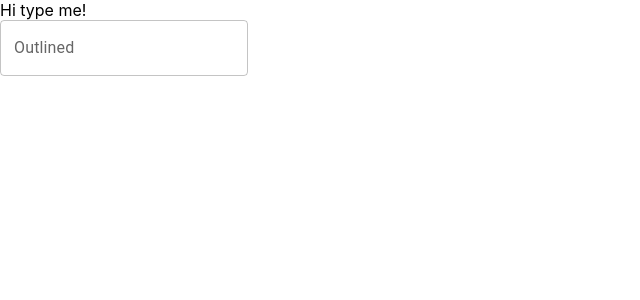
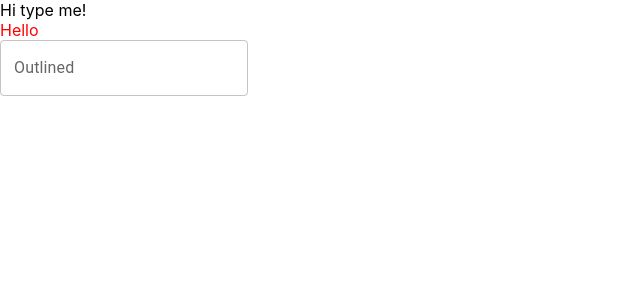
Before and after one commit to Jake-Yeo/nova-type, a React (Create React App) app: page / in a window 1280 px wide. Shown: the top 300 px of the page, without its empty margins (0-640 px from the left). Built offline with nearby package versions, Linux system fonts and the light colour scheme.

Commit message:
Basic typing functionality checking

```diff
--- /dev/null
+++ b/src/components/CheckDisplay.tsx
@@ -0,0 +1,5 @@
+import * as React from 'react'
+
+export default function CheckDisplay() {
+
+}
--- a/src/components/TextDisplay.tsx
+++ b/src/components/TextDisplay.tsx
@@ -1,7 +1,16 @@
+import Typography from '@mui/material/Typography';
 import * as React from 'react'
 
 export default function TypeArea({ textToType }: { textToType: string}) {
+
+    const rows = [];
+
+    for (let i = 0; i < 1; i++) {
+        rows.push(<span style ={{color: 'red'}}>Hello</span>);
+    }
+
     return (<>
     <div>{textToType}</div>
+    <div>{rows}</div>
     </>);
 }
--- a/src/components/TypeArea.tsx
+++ b/src/components/TypeArea.tsx
@@ -1,6 +1,11 @@
 import { TextField } from '@mui/material';
 import * as React from 'react'
 
+
+
+
+export default function TypeArea({ textToType }: { textToType: string}) {
+  const [rows, setRows] = React.useState<any[]>([]);
   var timeStart: number = 0;
 var timeEnd: number = 0;
 
@@ -16,12 +21,32 @@ function check(e: React.ChangeEvent<HTMLInputElement | HTMLTextAreaElement>, tex
       timeEnd = date.getTime();
       console.log((timeEnd - timeStart)/1000);
     }
+    updateText(e, textToType);
   }
 
-export default function TypeArea({ textToType }: { textToType: string}) {
-    return (<TextField
+  function updateText(e: React.ChangeEvent<HTMLInputElement | HTMLTextAreaElement>, textToType: string) {
+    const updatedRows: any[] = [];
+    for (var i = 0; i < textToType.length; i++) {
+
+      if (i < e.target.value.length) {
+        if (textToType.charAt(i) === e.target.value.charAt(i)) {
+          updatedRows.push(<span style ={{color: 'green'}}>{textToType.charAt(i)}</span>);
+        } else if ((textToType.charAt(i) != e.target.value.charAt(i))) {
+          updatedRows.push(<span style ={{color: 'red'}}>{textToType.charAt(i)}</span>);
+        }
+      } else {
+        updatedRows.push(<span style ={{color: 'white'}}>{textToType.charAt(i)}</span>);
+      }
+    }
+    setRows(updatedRows);
+  }
+
+    return (
+    <>
+    <TextField
                 id="download-text-field"
                 label="Outlined"
                 variant="outlined"
-                onChange= {(e) => check(e, textToType)}/>);
+                onChange= {(e) => check(e, textToType)}/>
+                <div>{rows}</div></>);
 }
```
Lines whose indentation alone changed are shown as unchanged.
